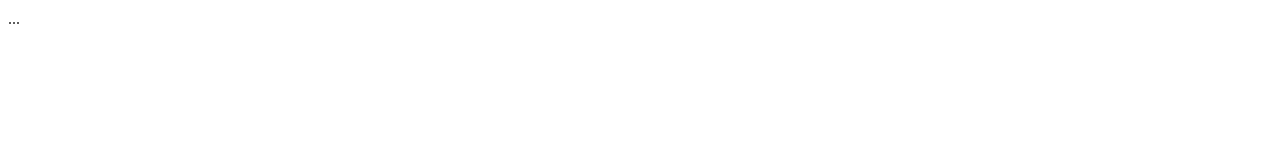
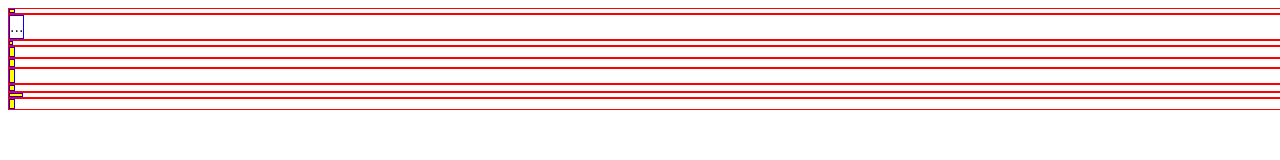
Before and after one commit to yeenathan/metrolics-mockup, a website: page index.html in a window 1280 px wide. Drawn offline with Linux system fonts and the light colour scheme.

Commit message:
temporary structure styling

```diff
--- a/css/style.css
+++ b/css/style.css
@@ -244,3 +244,26 @@ textarea {
     page-break-after: avoid;
   }
 }
+
+/***/
+
+.page {
+  font-family: sans-serif;
+}
+
+.section {
+  display: flex;
+  border: solid red 1px;
+  width: 100vw;
+}
+
+.container {
+  display: flex;
+  border: solid blue 1px;
+  max-width: 70%;
+}
+
+.content {
+  display: flex;
+  border: solid yellow 1px;
+}
```
